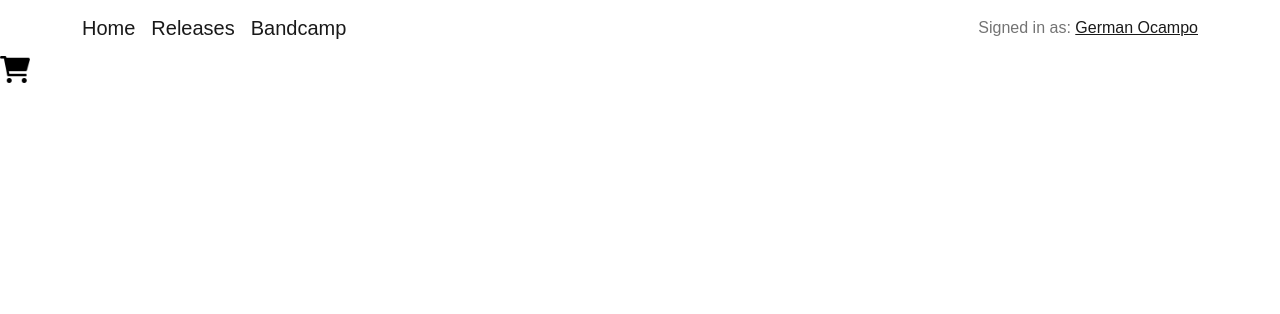
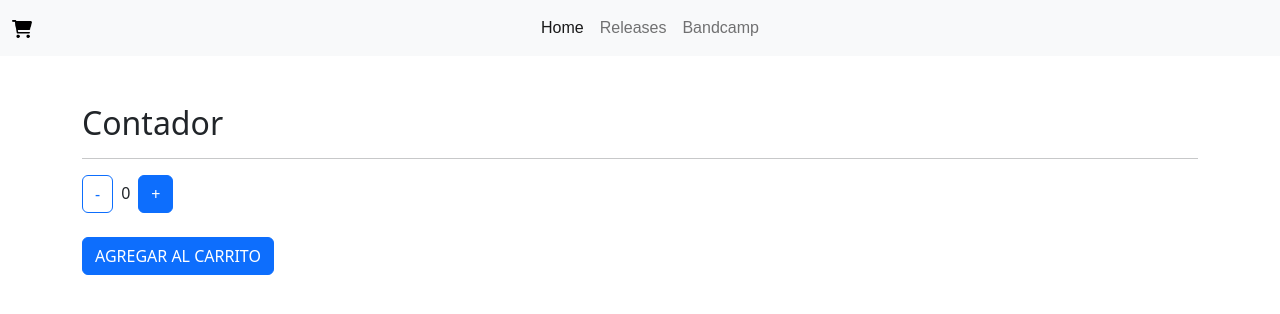
Before and after one commit to Germanovct/REACTJs---German-Ocampo, a React (Create React App) app: page / in a window 1280 px wide. Shown: the top 314 px of the page. Built offline with nearby package versions, Linux system fonts and the light colour scheme.

Commit message:
itenCount

```diff
--- a/package.json
+++ b/package.json
@@ -18,6 +18,7 @@
     "react": "^18.2.0",
     "react-bootstrap": "^2.5.0",
     "react-dom": "^18.2.0",
+    "react-router-dom": "^6.3.0",
     "react-scripts": "5.0.1",
     "sass": "^1.54.5",
     "web-vitals": "^2.1.4"
--- a/public/index.html
+++ b/public/index.html
@@ -12,7 +12,7 @@
     <link rel="apple-touch-icon" href="%PUBLIC_URL%/logo192.png" />
 
     <link rel="manifest" href="%PUBLIC_URL%/manifest.json" />
-
+    <link href="https://cdn.jsdelivr.net/npm/bootstrap@5.2.0/dist/css/bootstrap.min.css" rel="stylesheet" integrity="sha384-gH2yIJqKdNHPEq0n4Mqa/HGKIhSkIHeL5AyhkYV8i59U5AR6csBvApHHNl/vI1Bx" crossorigin="anonymous">
     <title>VCT RECORDS</title>
   </head>
   <body>
--- a/src/App.css
+++ b/src/App.css
@@ -17,6 +17,7 @@ ul {
   }
 
   .Cart{
-    justify-content: center;
+    justify-content: right;
     width: 0 auto;
+    background-color: red;
   }
--- a/src/App.js
+++ b/src/App.js
@@ -1,10 +1,12 @@
 
 import './App.css';
-import cart from './assets/img/cart.png'
+
 import { Discos } from './components/ejemplo';
 import {Nav} from './components/Nav';
+
 import 'bootstrap/dist/css/bootstrap.min.css';
-import TextLinkExample from './components/navbar';
+import Navbar from './components/navbar';
+import Contador from './components/itenListContainer';
 
 
 
@@ -20,11 +22,8 @@ const App = () => {
 
   return (
           <div>
-           <TextLinkExample>
-
-           </TextLinkExample>
-
-           <img src= {cart} width="30px" className="Cart justify-content-end" ></img>
+            <Navbar/>
+            <Contador/>
           </div>
 
   );
--- /dev/null
+++ b/src/components/itenListContainer.js
@@ -0,0 +1,42 @@
+import { useState } from "react"
+
+
+const Contador = () => {
+
+    //let counter = 1
+    const [counter, setCounter] = useState (0)
+
+
+
+    const sumar = () => {
+
+        setCounter(counter + 1)
+
+        console.log(counter)
+
+    }
+
+    const restar = () => {
+        if(counter > 0){
+        setCounter(counter - 1)}
+
+        console.log(counter)
+     }
+
+    return(
+        <div className="container my-5">
+            <h2>Contador</h2>
+            <hr/>
+
+            <button onClick={restar} className="btn btn-outline-primary">-</button>
+            <span className="mx-2">{counter}</span>
+            <button onClick={sumar} className="btn btn-primary" >+</button>
+            <br/>
+            <br/>
+            <button type="button" class="btn btn-primary">AGREGAR AL CARRITO</button>
+
+        </div>
+    )
+}
+
+export default Contador
--- a/src/components/navbar.js
+++ b/src/components/navbar.js
@@ -1,26 +1,32 @@
-import { Children } from 'react';
-import Container from 'react-bootstrap/Container';
-import Navbar from 'react-bootstrap/Navbar';
+import React from 'react'
+import { Link } from 'react-router-dom'
 
-
-function TextLinkExample() {
+export default function Navbar() {
   return (
-    <Navbar>
-      <Container>
-        <Navbar.Brand href="#home">Home</Navbar.Brand>
-        <Navbar.Brand href="#home">Releases</Navbar.Brand>
-        <Navbar.Brand href="#home">Bandcamp</Navbar.Brand>
-
-        <Navbar.Toggle />
-        <Navbar.Collapse className="justify-content-end">
-          <Navbar.Text>
-
-            Signed in as: <a href="#login">German Ocampo</a>
-          </Navbar.Text>
-        </Navbar.Collapse>
-      </Container>
-    </Navbar>
-  );
+    <div>
+<nav className="navbar navbar-expand-lg bg-light">
+  <div className="container-fluid">
+    <a href="#">
+      <img src='./cart.png' width={20} />
+    </a>
+    <button className="navbar-toggler" type="button" data-bs-toggle="collapse" data-bs-target="#navbarNav" aria-controls="navbarNav" aria-expanded="false" aria-label="Toggle navigation">
+      <span className="navbar-toggler-icon"></span>
+    </button>
+    <div className="collapse navbar-collapse" id="navbarNav">
+      <ul className="navbar-nav mx-auto">
+        <li className="nav-item">
+          <a className="nav-link active" aria-current="page" href="#">Home</a>
+        </li>
+        <li className="nav-item">
+          <a className="nav-link" href="#">Releases</a>
+        </li>
+        <li className="nav-item">
+          <a className="nav-link" href="#">Bandcamp</a>
+        </li>
+      </ul>
+    </div>
+  </div>
+</nav>
+    </div>
+  )
 }
-
-export default TextLinkExample;
```
Also changed, not shown: public/cart.png (renamed from src/assets/img/cart.png), 1 other file (tests, documents, lock files or other folders).
